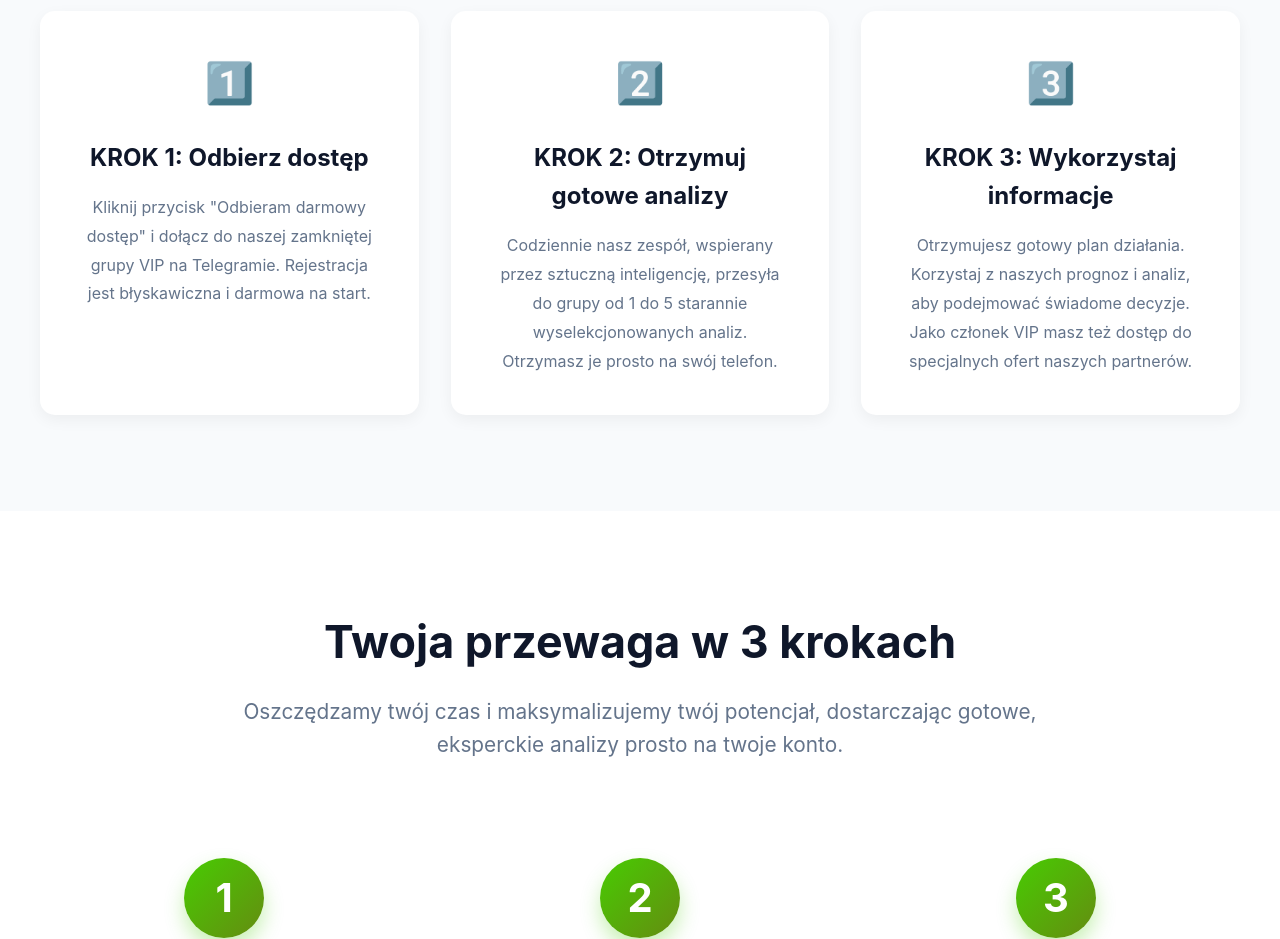
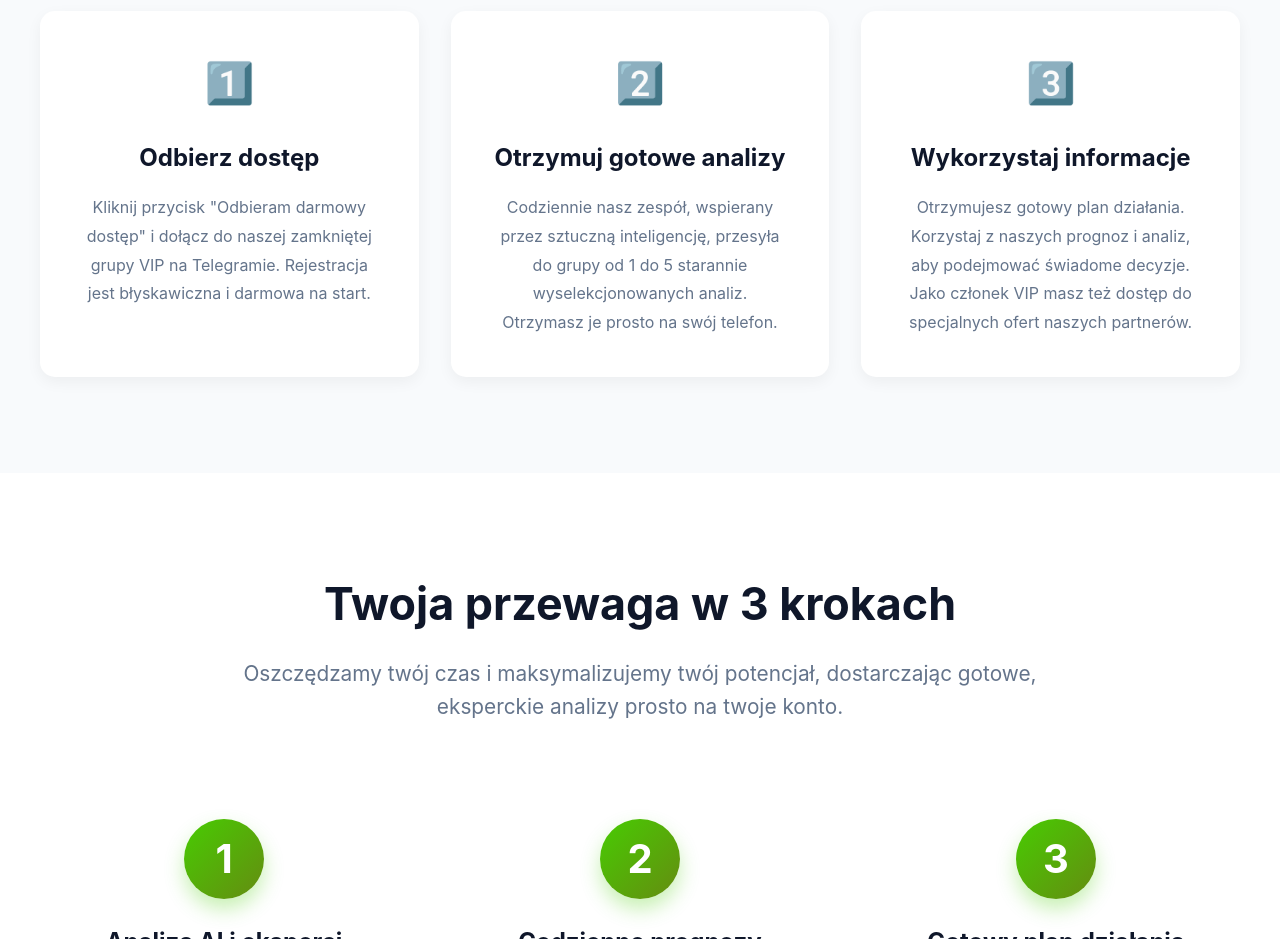
Before and after one commit to colly23421/primebets-landing, a website: page index.html in a window 1280 px wide. Shown: the part 1980-2919 px from the top of the page. Drawn offline with Linux system fonts and the light colour scheme.

Commit message:
Remove step numbers from feature headings

```diff
--- a/index.html
+++ b/index.html
@@ -480,17 +480,17 @@
         <div class="features-grid">
             <div class="feature-card animate-on-scroll">
                 <div class="feature-icon">1️⃣</div>
-                <h3>KROK 1: Odbierz dostęp</h3>
+                <h3>Odbierz dostęp</h3>
                 <p>Kliknij przycisk "Odbieram darmowy dostęp" i dołącz do naszej zamkniętej grupy VIP na Telegramie. Rejestracja jest błyskawiczna i darmowa na start.</p>
             </div>
             <div class="feature-card animate-on-scroll">
                 <div class="feature-icon">2️⃣</div>
-                <h3>KROK 2: Otrzymuj gotowe analizy</h3>
+                <h3>Otrzymuj gotowe analizy</h3>
                 <p>Codziennie nasz zespół, wspierany przez sztuczną inteligencję, przesyła do grupy od 1 do 5 starannie wyselekcjonowanych analiz. Otrzymasz je prosto na swój telefon.</p>
             </div>
             <div class="feature-card animate-on-scroll">
                 <div class="feature-icon">3️⃣</div>
-                <h3>KROK 3: Wykorzystaj informacje</h3>
+                <h3>Wykorzystaj informacje</h3>
                 <p>Otrzymujesz gotowy plan działania. Korzystaj z naszych prognoz i analiz, aby podejmować świadome decyzje. Jako członek VIP masz też dostęp do specjalnych ofert naszych partnerów.</p>
             </div>
         </div>
```
